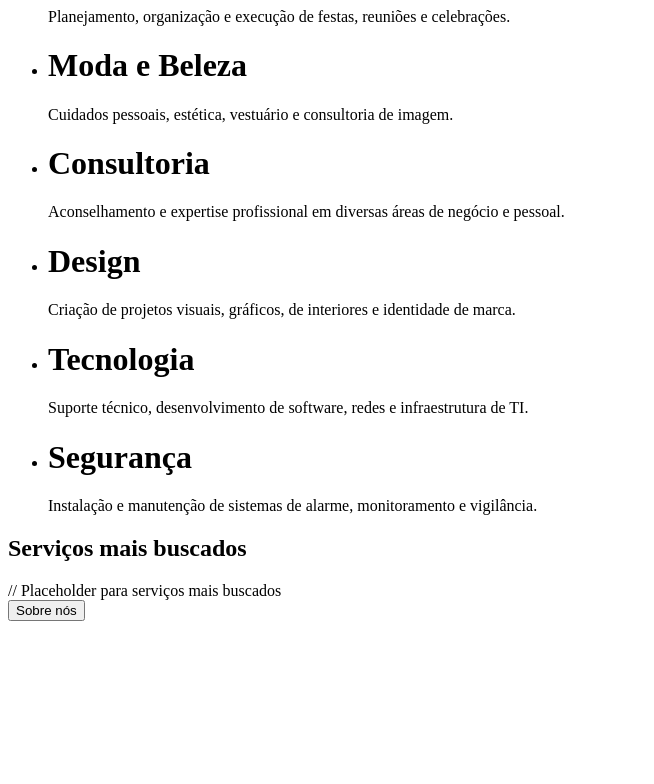
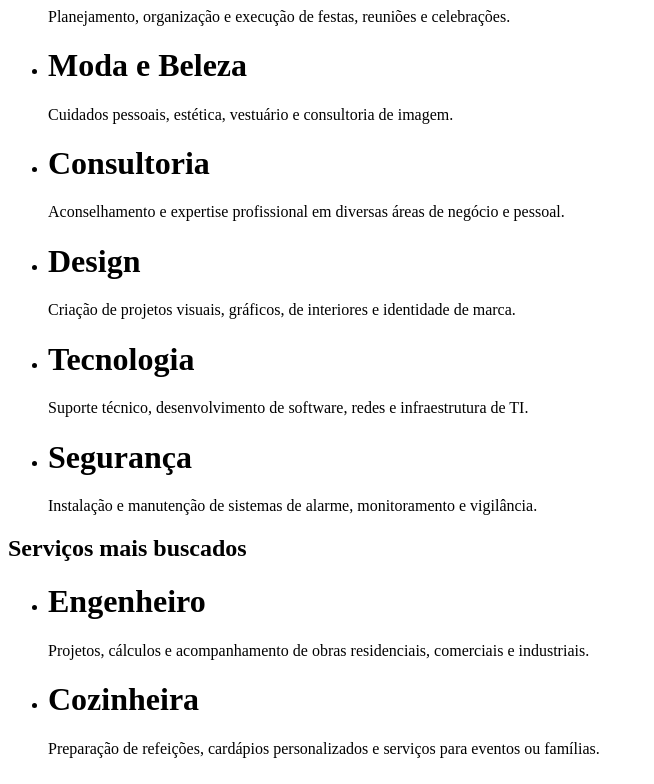
Before and after one commit to Rafalvs/GEMONA-PROJECT, a React (Vite) app in the folder Gemona-Prototype/: page / in a window 1280 px wide. Shown: the part 1199-1983 px from the top of the page, without its empty margins (0-654 px from the left). Before the commit the page ends 1828 px from the top, so only its background shows below. Built offline with nearby package versions, Linux system fonts and the light colour scheme; data requests are answered from the project's data file.

Commit message:
função fetch

```diff
--- a/Gemona-Prototype/package.json
+++ b/Gemona-Prototype/package.json
@@ -23,6 +23,6 @@
     "eslint-plugin-react-hooks": "^5.2.0",
     "eslint-plugin-react-refresh": "^0.4.20",
     "globals": "^16.3.0",
-    "vite": "^7.1.2"
+    "vite": "^7.1.9"
   }
 }
--- a/Gemona-Prototype/src/pages/Home.jsx
+++ b/Gemona-Prototype/src/pages/Home.jsx
@@ -1,16 +1,20 @@
 import Layout from "../components/layout/Layout"
-import Categorys from "../utils/Categorys"
+import APIfetch from "../utils/APIfetch"
 
 export default function Home(){
+
+    const epCategorias = "http://localhost:3000/categorias"; //endpoint categorias
+    const epServicos = "http://localhost:3000/servicosMaisProcurados"; // endpoint serviços mais buscados
+
     return(
         <Layout>
             <main id="home">
                 <h2>Está buscando um serviço? Entenda como nossa plataforma funciona:</h2>
                 <p>Faça uma busca ou clique em uma das categorias abaixo, selecione o serviço desejado e entre em contato diretamente com o prestador.</p>
                 <h2>Categorias</h2>
-                <Categorys/>
+                <APIfetch endpoint={epCategorias}/>
                 <h2>Serviços mais buscados</h2>
-                // Placeholder para serviços mais buscados
+                <APIfetch endpoint={epServicos}/>
             </main>
         </Layout>
     )
--- a/Gemona-Prototype/src/utils/Categorys.jsx
+++ b/Gemona-Prototype/src/utils/APIfetch.jsx
@@ -1,14 +1,17 @@
+    //json-server --watch db.json
+
     import React, { useState, useEffect } from 'react';
 
-    export default function Categorys() {
+    export default function APIfetch(props) {
       const [data, setData] = useState([]);
       const [loading, setLoading] = useState(true);
       const [error, setError] = useState(null);
+      const endpoint = props.endpoint;
 
       useEffect(() => {
         const fetchData = async () => {
           try {
-            const response = await fetch('http://localhost:3000/categorias');
+            const response = await fetch(endpoint);
             if (!response.ok) {
               throw new Error(`HTTP error! status: ${response.status}`);
             }
```
Also changed, not shown: 1 other file (tests, documents, lock files or other folders).
